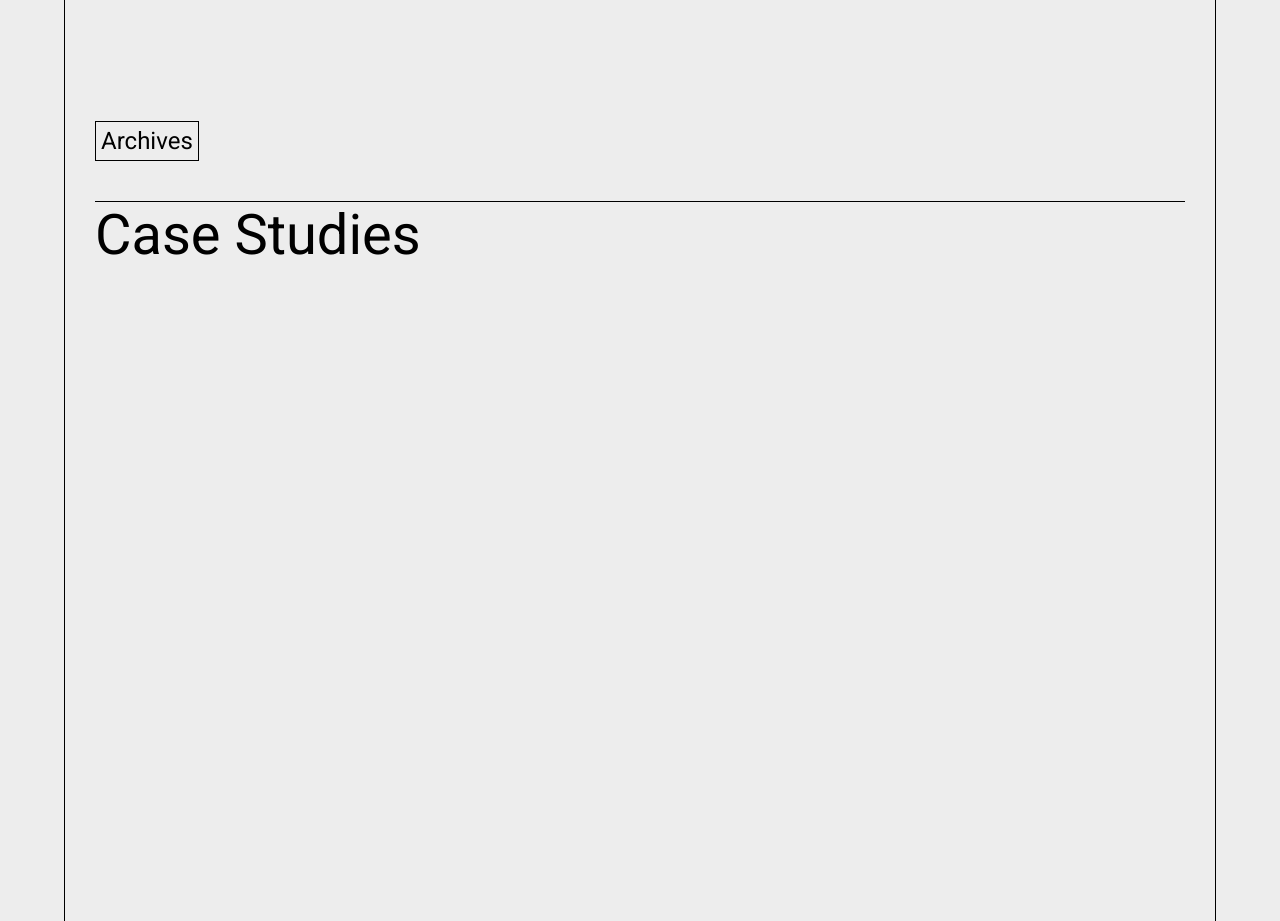
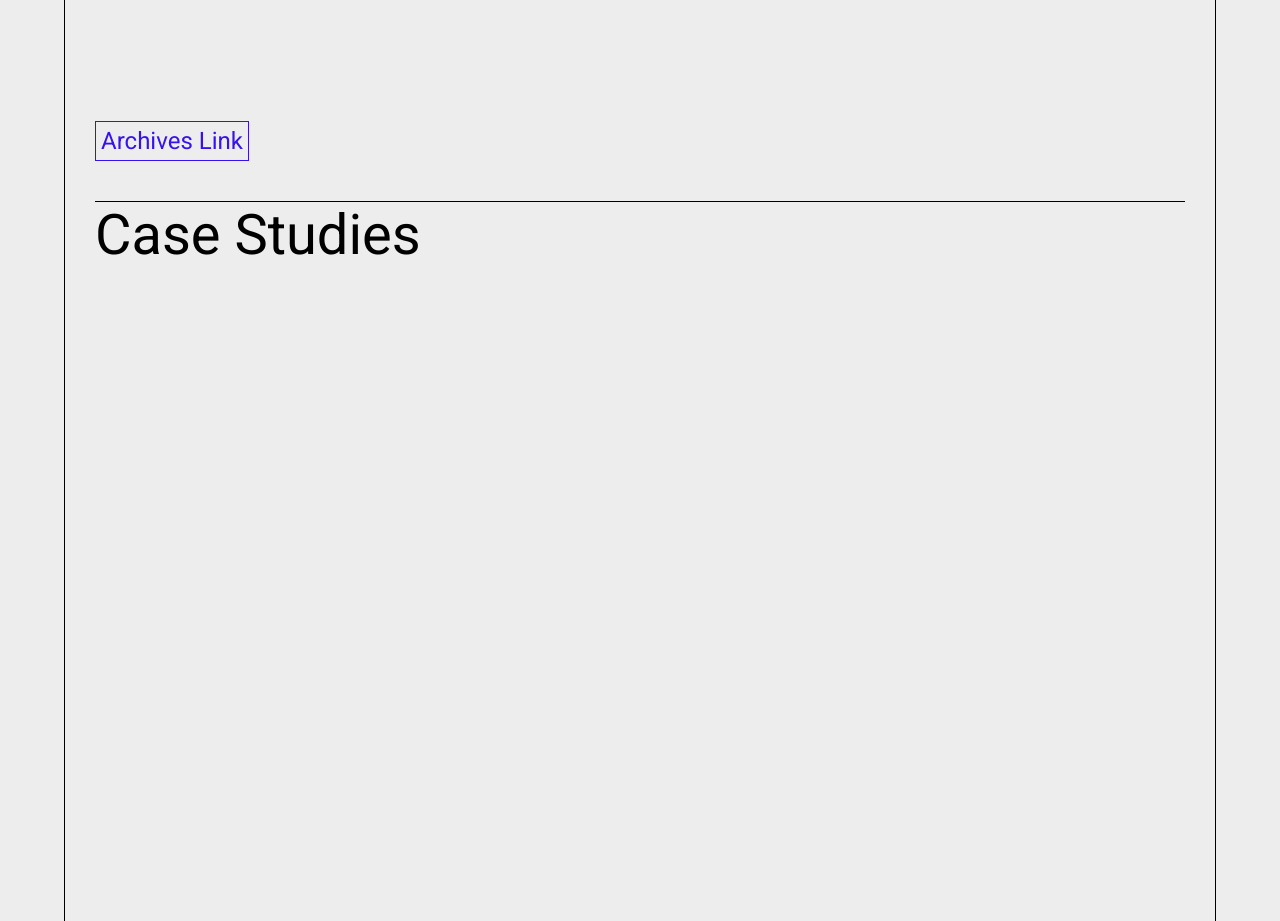
Before and after one commit to stvnlee890/Portfolio2.1, a React (Vite) app: page / in a window 1280 px wide. Shown: the part 2320-3241 px from the top of the page. Built offline with nearby package versions, Linux system fonts and the light colour scheme.

Commit message:
Make archives link button more noticeable

```diff
--- a/src/components/navBar/Nav.jsx
+++ b/src/components/navBar/Nav.jsx
@@ -21,7 +21,6 @@ export default function Nav({ appRef, checkLocation, setCheckLocation }) {
   useEffect(() => {
     if (window.location.pathname === "/archives") setCheckLocation('hidden-nav');
     else setCheckLocation("")
-    console.log("checkLocation")
   }, []);
 
   const handleClick = (e) => {
--- a/src/components/projects/projectContent/ProjectContent.jsx
+++ b/src/components/projects/projectContent/ProjectContent.jsx
@@ -39,7 +39,7 @@ export default function ProjectContent({ content, setCheckLocation }) {
           </div>
         </div>
       ))}
-      <p onClick={navigateClick} className="archive-link">Archives</p>
+      <p onClick={navigateClick} className="archive-link">Archives Link</p>
     </div>
   );
 }
--- a/src/components/projects/projects.css
+++ b/src/components/projects/projects.css
@@ -82,10 +82,12 @@
 
 .archive-link {
   font-size: 1.5rem;
-  border: 1px solid black;
+  border: 1px solid rgb(55, 17, 241);
+  color: rgb(55, 17, 241);
   display: inline-block;
   padding: 5px;
   cursor: pointer;
+
 }
 .archive-link:hover {
   border-top-color: transparent;
```
